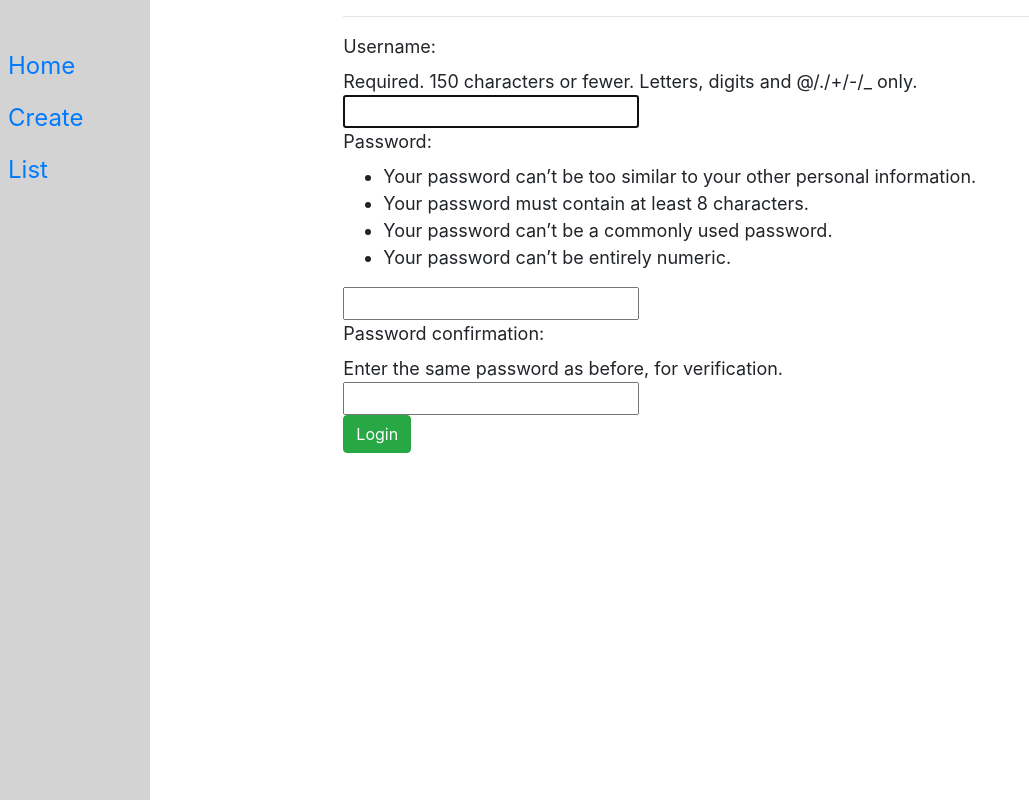
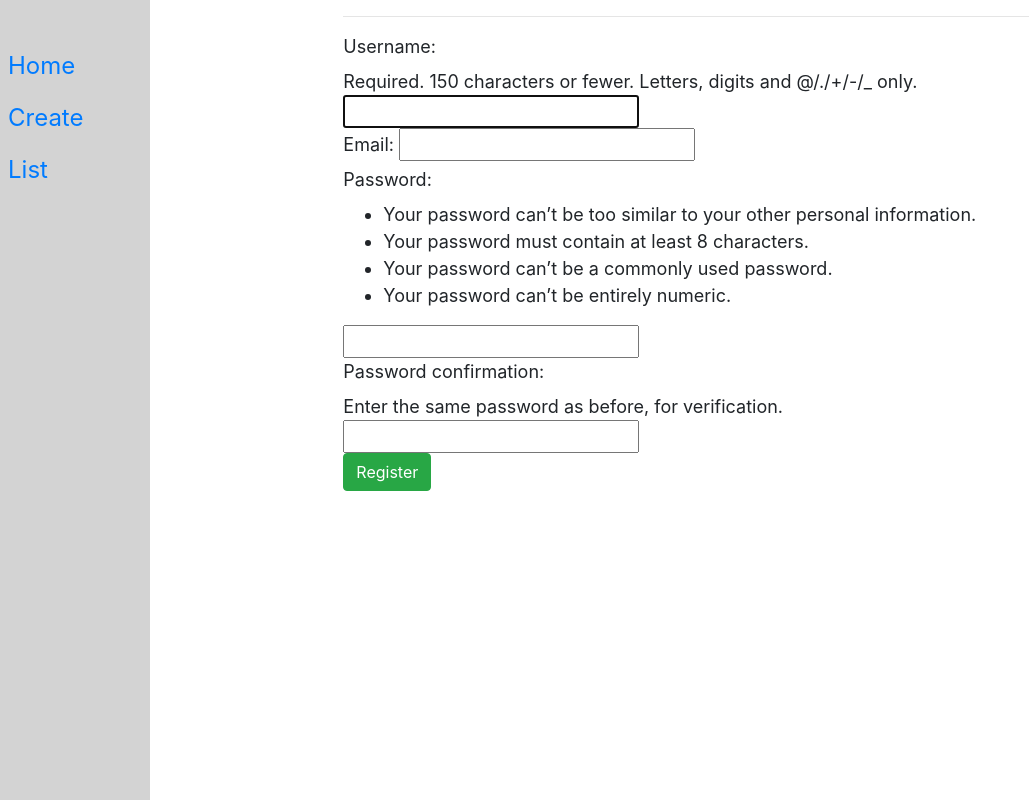
Before and after one commit to bhookhakela/ToDoList-Website, a Django app: page /register/ in a window 1280 px wide. Shown: the whole page, without its empty margins (0-1029 px from the left). Run offline with Django 5.2, Linux system fonts and the light colour scheme.

Commit message:
Customize the built in register form in django to add email field

```diff
--- /dev/null
+++ b/todolist/register/forms.py
@@ -0,0 +1,11 @@
+from django.contrib.auth.forms import UserCreationForm
+# from django.contrib.auth import login, authenticate
+from django import forms
+from django.contrib.auth.models import User
+
+
+class RegistrationForm(UserCreationForm):
+    email=forms.EmailField()
+    class Meta:
+        model=User
+        fields=['username','email','password1','password2']
--- a/todolist/register/templates/register/register.html
+++ b/todolist/register/templates/register/register.html
@@ -2,7 +2,7 @@
 {% block contentblock %}
     <form method="post" class="mb-4">
         {% csrf_token %}
-        {{loginform}}
-        <button type="submit" name="loginbtn" class="btn btn-success" value="Pressed">Login</button>
+        {{registerform}}
+        <button type="submit" name="registerbtn" class="btn btn-success" value="Pressed">Register</button>
     </form>
 {% endblock %}
--- a/todolist/register/views.py
+++ b/todolist/register/views.py
@@ -1,14 +1,16 @@
 from django.shortcuts import render
-from django.contrib.auth import authenticate,login
-from django.contrib.auth.forms import UserCreationForm
+# from django.contrib.auth import authenticate,login
+from .forms import RegistrationForm
+from django.http import HttpResponseRedirect
 def register(request):
 
     if request.method=="POST":
-        loginform = UserCreationForm(request.POST)
-        if loginform.is_valid():
-            loginform.save()
+        registerform = RegistrationForm(request.POST)
+        if registerform.is_valid():
+            registerform.save()
+            return HttpResponseRedirect("/")
         # print(request.POST)
     else:
-        loginform = UserCreationForm()
-    return render(request, 'register/register.html',{'loginform':loginform})
+        registerform = RegistrationForm()
+    return render(request, 'register/register.html',{'registerform':registerform})
 # Create your views here.
```
Also changed, not shown: todolist/db.sqlite3.
